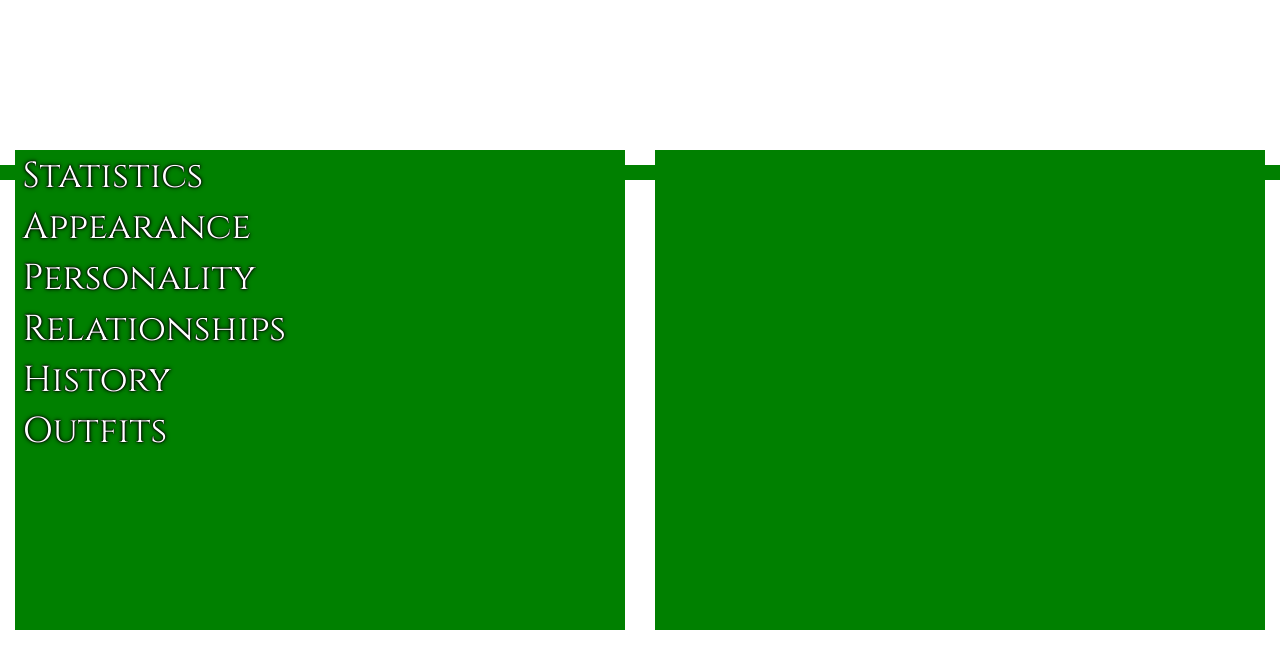
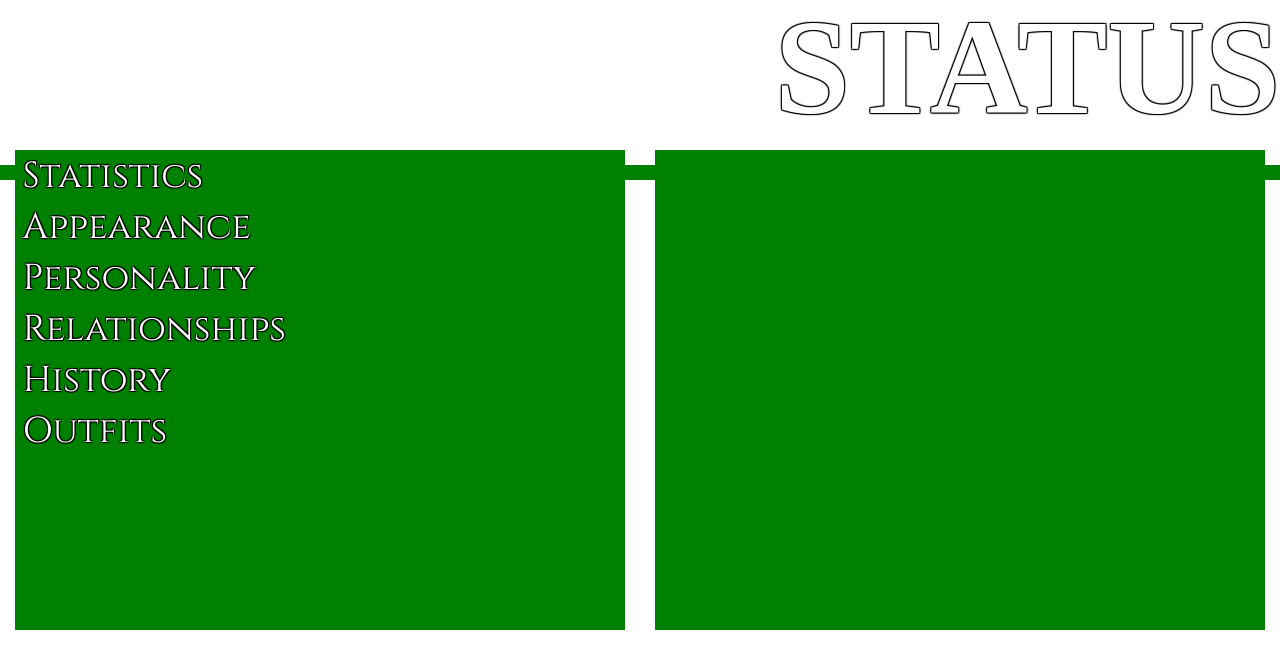
Before and after one commit to Corriger/legendary-hunter, a React (Create React App) app: page / in a window 1280 px wide. Shown: the top 668 px of the page. Built offline with nearby package versions, Linux system fonts and the light colour scheme.

Commit message:
text border hack

```diff
--- a/src/components/InfoKiosk.js
+++ b/src/components/InfoKiosk.js
@@ -8,6 +8,10 @@ const Title = styled.h1`
   font-size: 9em;
   text-align: right;
   color: #FFF;
+  text-shadow: 1px 1px 1px #000,
+  -1px 1px 1px #000,
+  1px -1px 1px #000,
+  -1px -1px 1px #000;
   }
 `
 const TitleLB = styled.div`
@@ -30,8 +34,11 @@ const Selection = styled.li`
   width: 40%;
   padding: 7.5px;
   text-transform: capitalize;
-  text-shadow: 0px 0px 1px #000, 0px 0px 1px #000, 0px 0px 3px #000, 0px 0px 5px #000;
-  &:hover{
+  text-shadow: 1px 1px 1px #000,
+  -1px 1px 1px #000,
+  1px -1px 1px #000,
+  -1px -1px 1px #000;
+  &:hover
     color: #FFB800;
   }
 `
```
